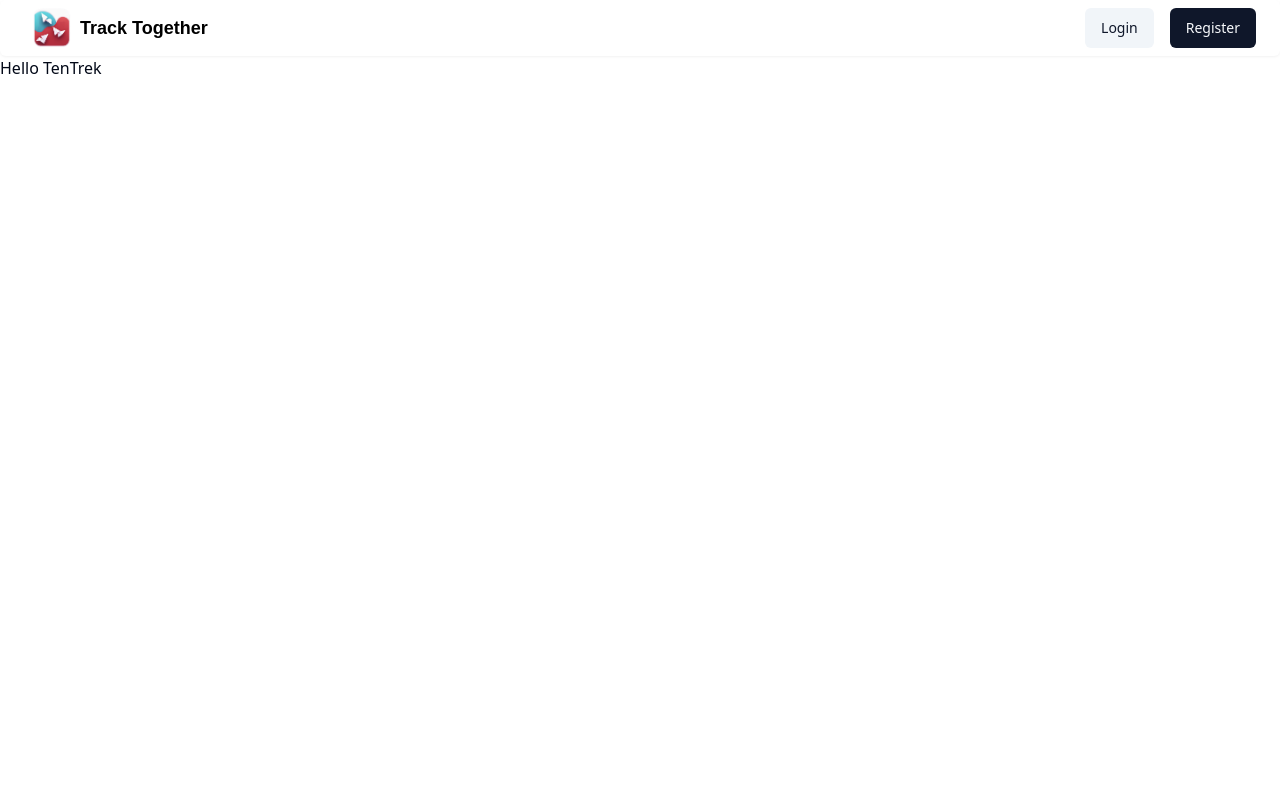
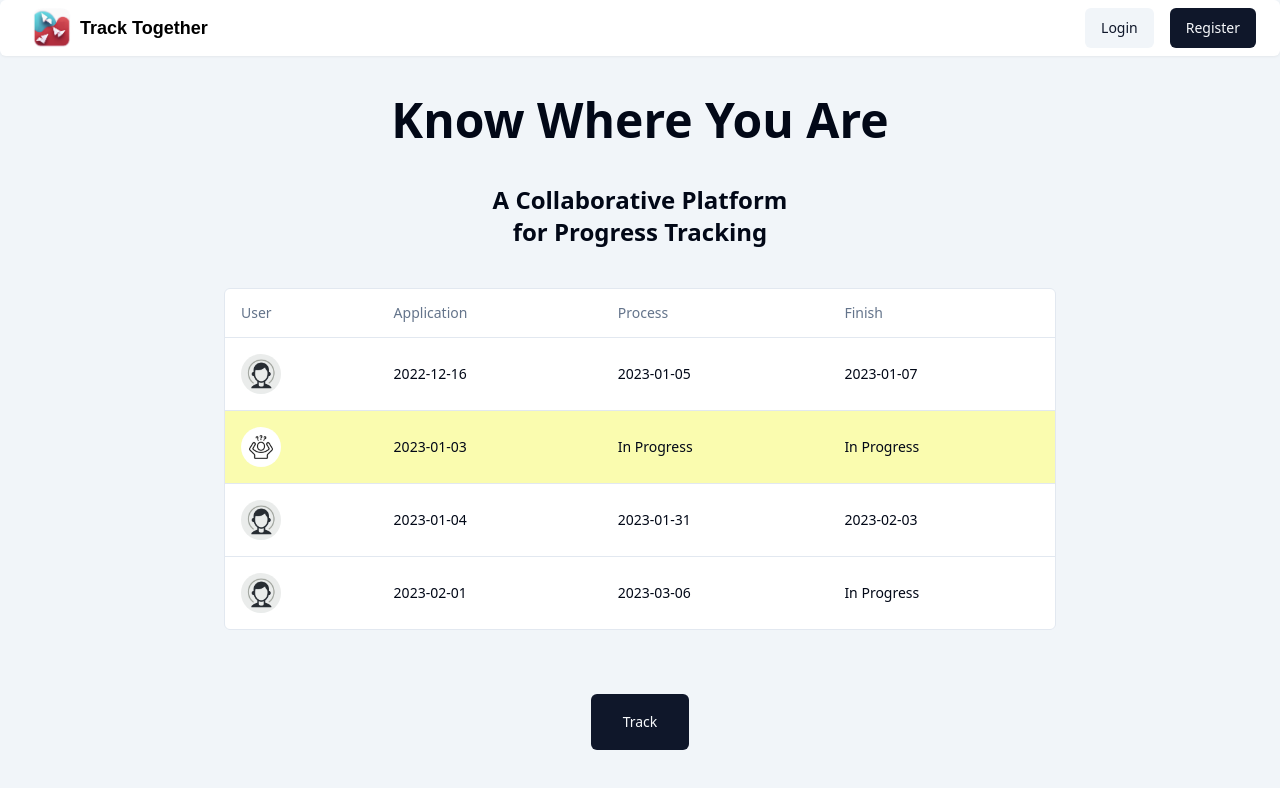
Before and after one commit to JensonCode/tentrek, a Next.js app in the folder website/: page / in a window 1280 px wide. Shown: the top 788 px of the page. Built offline with nearby package versions, Linux system fonts and the light colour scheme; a web font is replaced by a local one.

Commit message:
style (website): home page example table

```diff
--- a/website/src/app/(app)/page.tsx
+++ b/website/src/app/(app)/page.tsx
@@ -1,3 +1,45 @@
+import styles from "@/styles/homePage.module.css";
+
+import { DataTable } from "@/components/data-table";
+
+import { Button } from "@/components/ui/button";
+
+import { Roboto_Slab } from "next/font/google";
+import { cn } from "@/lib/utils";
+import { Suspense } from "react";
+import { exampleColumns, exampleData } from "@/example/example-table";
+
+const font = Roboto_Slab({ subsets: ["latin"] });
+
 export default function HomePage() {
-  return <main>Hello TenTrek</main>;
+  return (
+    <main className="flex min-h-[90dvh] flex-col items-center space-y-10">
+      <div
+        className={cn(
+          font.style,
+          "mt-10 flex flex-col space-y-4 text-center sm:space-y-10",
+        )}
+      >
+        <h1 className="text-3xl font-bold lg:text-5xl">Know Where You Are</h1>
+        <h2 className="text-xl font-bold lg:text-2xl">
+          A Collaborative Platform <br />
+          for Progress Tracking
+        </h2>
+      </div>
+
+      <Suspense>
+        <div className="w-[85%] overflow-x-auto sm:w-[65%]">
+          <DataTable
+            columns={exampleColumns}
+            data={exampleData}
+            className={styles.table}
+          />
+        </div>
+      </Suspense>
+
+      <div className="pb-6 sm:py-6">
+        <Button size={"xl"}>Track</Button>
+      </div>
+    </main>
+  );
 }
--- a/website/src/app/layout.tsx
+++ b/website/src/app/layout.tsx
@@ -1,3 +1,4 @@
+import { cn } from "@/lib/utils";
 import ReactQueryProvider from "@/providers/ReactQueryProvider";
 import "@/styles/globals.css";
 
@@ -21,7 +22,7 @@ export default function RootLayout({
 }) {
   return (
     <html lang="en">
-      <body className={`font-sans ${inter.variable}`}>
+      <body className={cn(`font-sans ${inter.variable}`, "bg-secondary")}>
         <ReactQueryProvider>{children}</ReactQueryProvider>
       </body>
     </html>
--- /dev/null
+++ b/website/src/example/example-table.tsx
@@ -0,0 +1,82 @@
+"use client";
+
+import { ColumnDef } from "@tanstack/react-table";
+
+import { Avatar, AvatarImage } from "@/components/ui/avatar";
+
+import { formatDate } from "@/lib/utils";
+
+export type ExampleTable = {
+  userAvatar: string;
+
+  start: Date;
+
+  process: Date | null;
+
+  end: Date | null;
+};
+
+export const exampleColumns: ColumnDef<ExampleTable>[] = [
+  {
+    accessorKey: "userAvatar",
+    header: "User",
+    cell: ({ row }) => {
+      return (
+        <Avatar>
+          <AvatarImage src={row.getValue("userAvatar")} />
+        </Avatar>
+      );
+    },
+  },
+  {
+    accessorKey: "start",
+    header: "Application",
+    cell: ({ row }) => {
+      const date: Date = row.getValue("start");
+      return <span>{formatDate(date)}</span>;
+    },
+  },
+  {
+    accessorKey: "process",
+    header: "Process",
+    cell: ({ row }) => {
+      const date: Date = row.getValue("process");
+      return <span>{formatDate(date)}</span>;
+    },
+  },
+  {
+    accessorKey: "end",
+    header: "Finish",
+    cell: ({ row }) => {
+      const date: Date = row.getValue("end");
+      return <span>{formatDate(date)}</span>;
+    },
+  },
+];
+
+export const exampleData: ExampleTable[] = [
+  {
+    userAvatar: "/avatar-placeholder.jpg",
+    start: new Date("2022-12-16"),
+    process: new Date("2023-01-05"),
+    end: new Date("2023-01-07"),
+  },
+  {
+    userAvatar: "/homePage-me-avatar.jpg",
+    start: new Date("2023-01-03"),
+    process: null,
+    end: null,
+  },
+  {
+    userAvatar: "/avatar-placeholder.jpg",
+    start: new Date("2023-01-04"),
+    process: new Date("2023-01-31"),
+    end: new Date("2023-02-03"),
+  },
+  {
+    userAvatar: "/avatar-placeholder.jpg",
+    start: new Date("2023-02-01"),
+    process: new Date("2023-03-06"),
+    end: null,
+  },
+];
--- a/website/src/lib/utils.ts
+++ b/website/src/lib/utils.ts
@@ -1,6 +1,15 @@
-import { type ClassValue, clsx } from "clsx"
-import { twMerge } from "tailwind-merge"
+import { type ClassValue, clsx } from "clsx";
+import { twMerge } from "tailwind-merge";
 
 export function cn(...inputs: ClassValue[]) {
-  return twMerge(clsx(inputs))
+  return twMerge(clsx(inputs));
 }
+
+export const formatDate = (date: Date | null) => {
+  if (!date) {
+    return "In Progress";
+  }
+
+  const result = new Date(date);
+  return result.toISOString().split("T")[0];
+};
--- /dev/null
+++ b/website/src/styles/homePage.module.css
@@ -0,0 +1,3 @@
+.table tr:nth-child(2) {
+  background-color: rgb(250, 252, 175);
+}
```
Also changed, not shown: website/public/avatar-placeholder.jpg (added), website/public/homePage-me-avatar.jpg (added).
